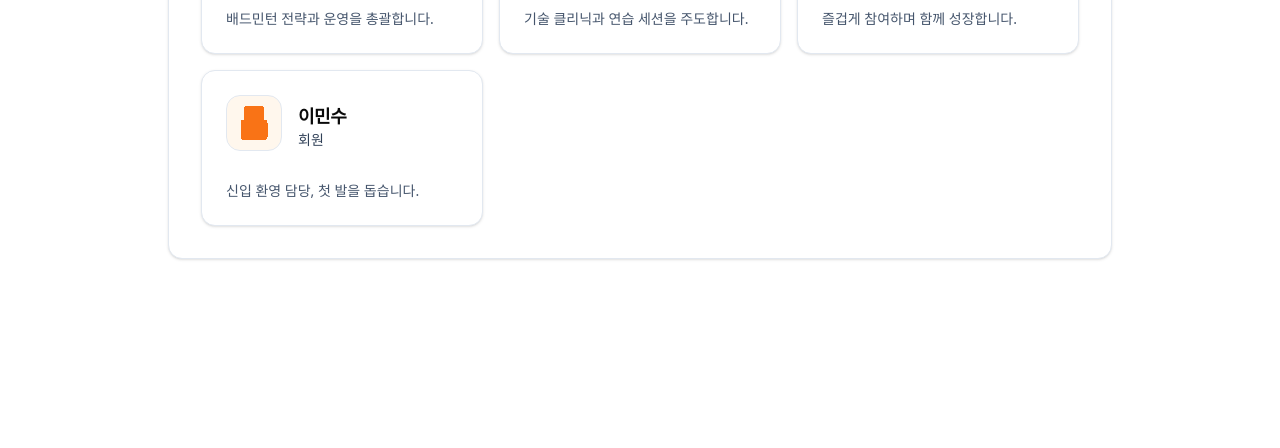
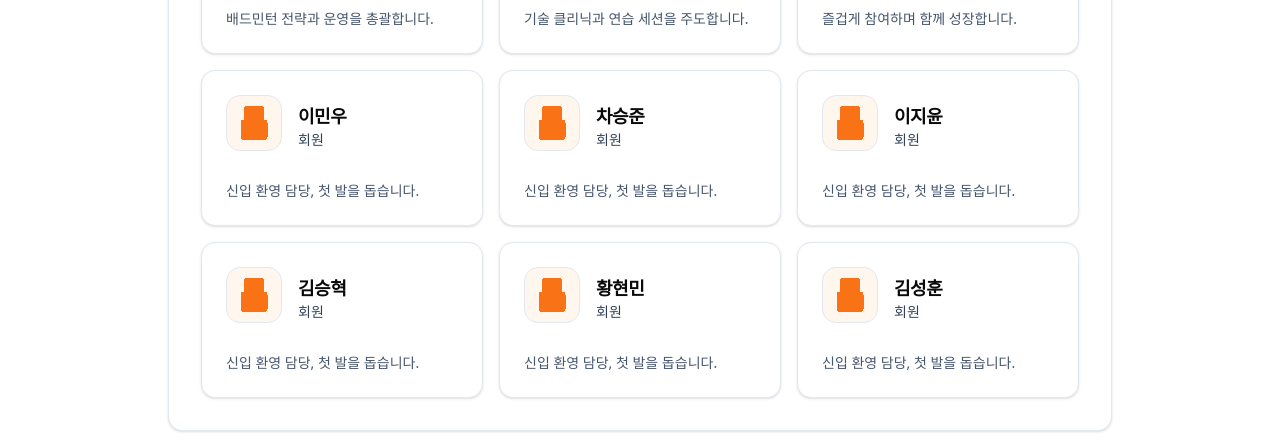
Before and after one commit to AJeonghyun/baetodi, a Next.js app: page /members in a window 1280 px wide. Shown: the part 437-885 px from the top of the page. Built offline with nearby package versions, Linux system fonts and the light colour scheme; no server answers.

Commit message:
modified member page

```diff
--- a/src/app/members/page.tsx
+++ b/src/app/members/page.tsx
@@ -13,25 +13,55 @@ const pixelAvatar = (fg: string, bg: string) => {
 
 const members = [
   {
-    name: "홍길동",
+    name: "안정현",
     role: "협회장",
     note: "배드민턴 전략과 운영을 총괄합니다.",
     avatar: pixelAvatar("#0f172a", "#e2e8f0"),
   },
   {
-    name: "김철수",
+    name: "김기영",
     role: "코치",
     note: "기술 클리닉과 연습 세션을 주도합니다.",
     avatar: pixelAvatar("#0ea5e9", "#e0f2fe"),
   },
   {
-    name: "박영희",
+    name: "이수아",
     role: "회원",
     note: "즐겁게 참여하며 함께 성장합니다.",
     avatar: pixelAvatar("#22c55e", "#dcfce7"),
   },
   {
-    name: "이민수",
+    name: "이민우",
+    role: "회원",
+    note: "신입 환영 담당, 첫 발을 돕습니다.",
+    avatar: pixelAvatar("#f97316", "#fff7ed"),
+  },
+  {
+    name: "차승준",
+    role: "회원",
+    note: "신입 환영 담당, 첫 발을 돕습니다.",
+    avatar: pixelAvatar("#f97316", "#fff7ed"),
+  },
+  {
+    name: "이지윤",
+    role: "회원",
+    note: "신입 환영 담당, 첫 발을 돕습니다.",
+    avatar: pixelAvatar("#f97316", "#fff7ed"),
+  },
+  {
+    name: "김승혁",
+    role: "회원",
+    note: "신입 환영 담당, 첫 발을 돕습니다.",
+    avatar: pixelAvatar("#f97316", "#fff7ed"),
+  },
+  {
+    name: "황현민",
+    role: "회원",
+    note: "신입 환영 담당, 첫 발을 돕습니다.",
+    avatar: pixelAvatar("#f97316", "#fff7ed"),
+  },
+  {
+    name: "김성훈",
     role: "회원",
     note: "신입 환영 담당, 첫 발을 돕습니다.",
     avatar: pixelAvatar("#f97316", "#fff7ed"),
@@ -41,12 +71,12 @@ const members = [
 export default function MembersPage() {
   return (
     <div className="min-h-screen bg-white text-slate-800">
-      <main className="mx-auto flex w-full max-w-5xl flex-col gap-12 px-4 pb-20 pt-20 sm:px-6 lg:px-10">
+      <main className="mx-auto flex w-full max-w-5xl flex-col gap-12 px-4 pt-20 pb-20 sm:px-6 lg:px-10">
         <div className="space-y-3">
-          <p className="text-xs font-semibold uppercase tracking-[0.12em] text-slate-500">
+          <p className="text-xs font-semibold tracking-[0.12em] text-slate-500 uppercase">
             Members
           </p>
-          <h1 className="text-3xl font-bold leading-tight sm:text-4xl">
+          <h1 className="text-3xl leading-tight font-bold sm:text-4xl">
             회원 소개
           </h1>
           <p className="text-slate-600">
```
